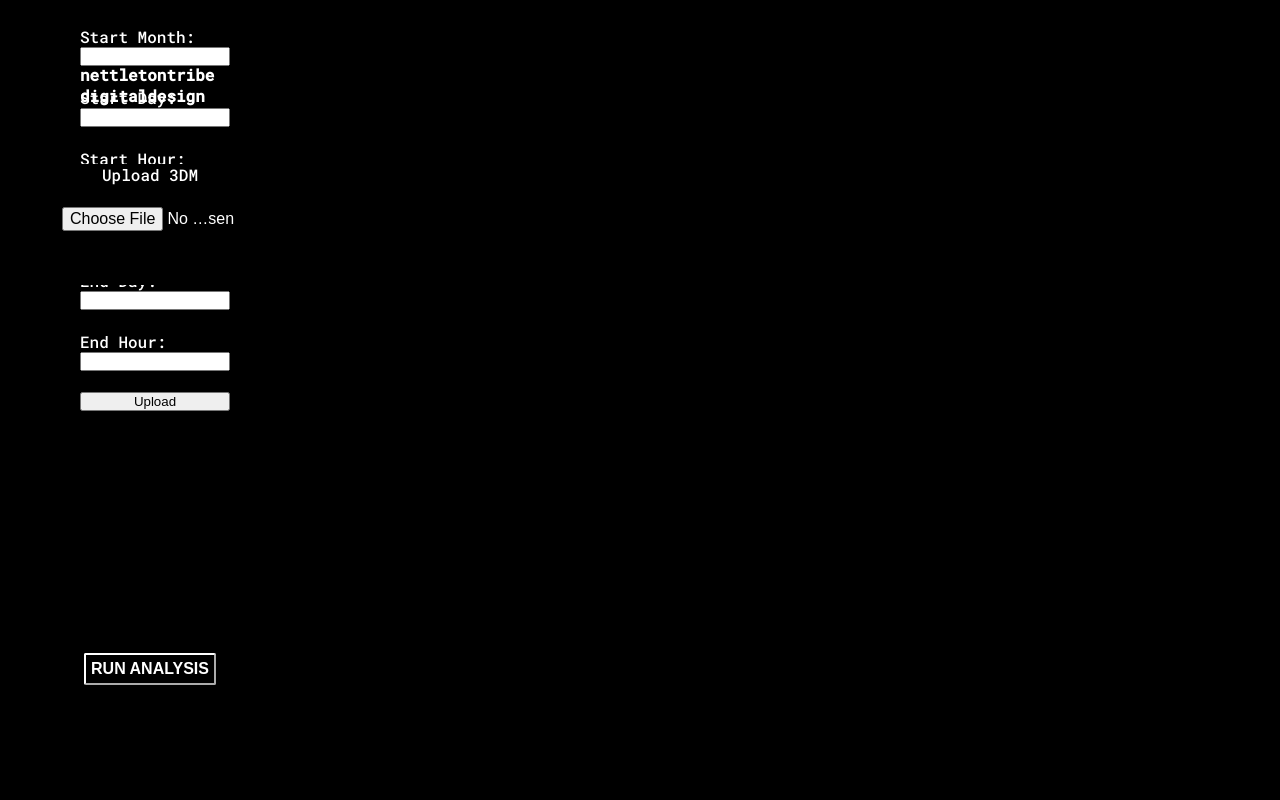
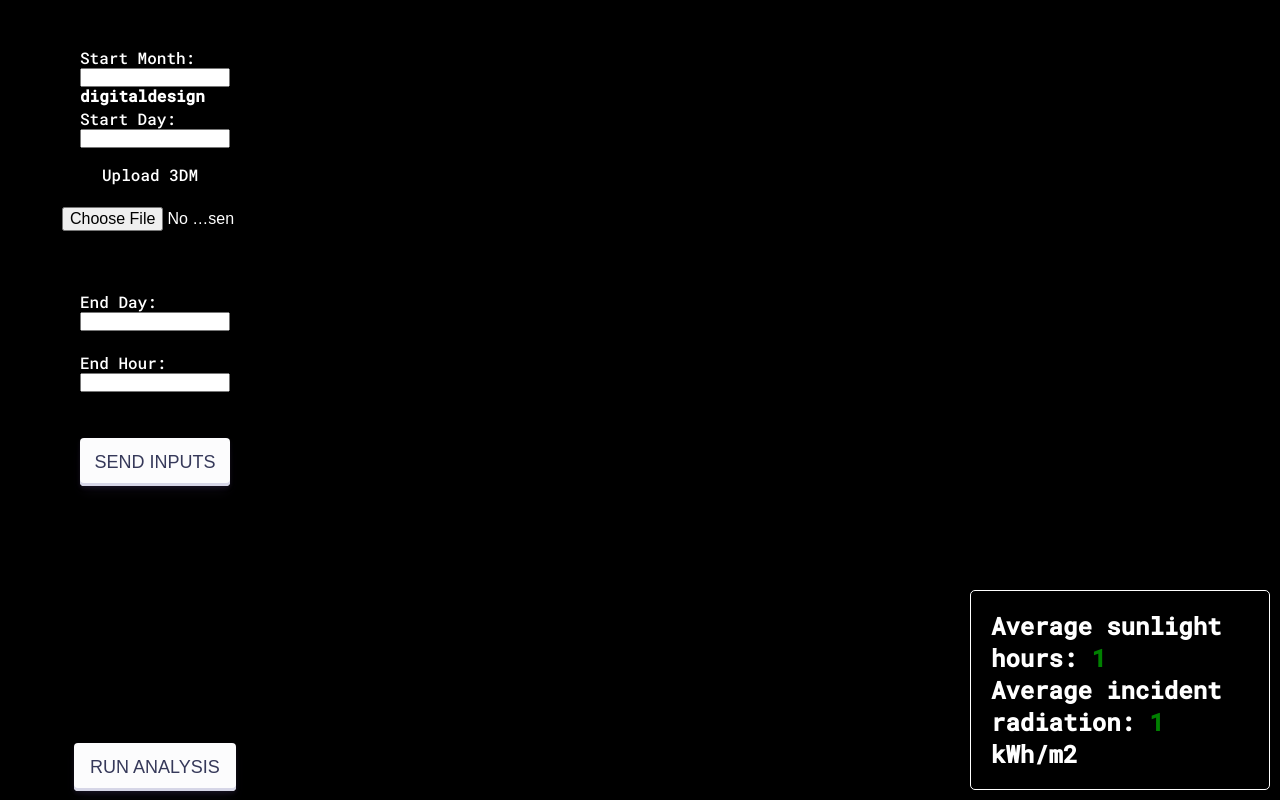
Before and after one commit to rivindubandara/ea_tool, a Flask app: template templates/index.html in a window 1280 px wide. Run offline with Flask 3, Linux system fonts and the light colour scheme; the template is opened without the code that fills it: most values are stand-ins (such as "Sample title", 1, 10 or a date in 2020); some libraries are stand-ins or nearby versions.

Commit message:
8/05 commit

```diff
--- a/app.py
+++ b/app.py
@@ -1,19 +1,16 @@
-from flask import Flask, request, redirect, url_for, send_file, render_template
-import os
+from flask import Flask, request, redirect, url_for, send_file, render_template, jsonify
 import json
 import requests
 import rhino3dm as rh
-from pyproj import *
 import base64
-import compute_rhino3d.Util
-from flask import jsonify
-import time
 
 app = Flask(__name__, static_url_path='/static')
+
 
 @app.route('/', methods=['GET', 'POST'])
 def index():
     return render_template('index.html')
+
 
 @app.route("/update_variables", methods=["POST"])
 def update_variables():
@@ -35,25 +32,28 @@ def update_variables():
     if request.form.get("endHour"):
         global end_h
         end_h = int(request.form.get("endHour"))
-    return ''
+    return redirect(request.referrer)
 
-uploaded_file_name = None
 
 @app.route('/process', methods=['POST'])
 def process():
-    global uploaded_file_name
     uploaded_file = request.files['file']
     if uploaded_file:
         uploaded_file.save('uploaded_file.3dm')
         update_variables()
-        run_sunlight_analysis('uploaded_file.3dm', start_m, start_d, start_h, end_m, end_d, end_h)
+        total_sunlight_hours, total_radiation_hours = run_sunlight_analysis('uploaded_file.3dm', start_m,
+                              start_d, start_h, end_m, end_d, end_h)
+        return render_template('index.html', total_sunlight_hours=total_sunlight_hours, total_radiation_hours=total_radiation_hours)
     return redirect(url_for('index'))
 
+@app.route('/process', methods=['GET'])
+def process_get():
+    return redirect(url_for('index'))
 
 def run_sunlight_analysis(uploaded_file, start_m, start_d, start_h, end_m, end_d, end_h):
+    total_sunlight_hours = None
+    total_radiation_hours = None
     compute_url = "http://localhost:6500/"
-    compute_rhino3d.Util.url = compute_url
-    compute_rhino3d.Util.authToken = ""
 
     class __Rhino3dmEncoder(json.JSONEncoder):
         def default(self, o):
@@ -72,11 +72,9 @@ def run_sunlight_analysis(uploaded_file, start_m, start_d, start_h, end_m, end_d
         if layers[layer_index].Name == "Geometry":
             geometry_list.append(obj)
 
-    context_breps = [obj.Geometry for obj in context_list if isinstance(
-        obj.Geometry, rh.Extrusion)]
+    context_breps = [obj.Geometry for obj in context_list]
 
-    geometry_breps = [obj.Geometry for obj in geometry_list if isinstance(
-        obj.Geometry, rh.Extrusion)]
+    geometry_breps = [obj.Geometry for obj in geometry_list]
 
     serialized_context = []
     for brep in context_breps:
@@ -88,21 +86,16 @@ def run_sunlight_analysis(uploaded_file, start_m, start_d, start_h, end_m, end_d
         serialized_brep = json.dumps(brep, cls=__Rhino3dmEncoder)
         serialized_geometry.append(serialized_brep)
 
-    context_list = []
-    for i, brep in enumerate(serialized_context):
-        context_list.append(
+    context_list = [{"ParamName": "context", "InnerTree": {}}]
+    for i, brep_context in enumerate(serialized_context):
+        key = f"{{{i};0}}"
+        value = [
             {
-                "ParamName": "context",
-                "InnerTree": {
-                    f"{{ {i}; }}": [
-                        {
-                            "type": "Rhino.Geometry.Brep",
-                            "data": brep
-                        }
-                    ]
-                }
+                "type": "Rhino.Geometry.Brep",
+                "data": brep_context
             }
-        )
+        ]
+        context_list[0]["InnerTree"][key] = value
 
     geometry_list = []
     for i, brep in enumerate(serialized_geometry):
@@ -224,18 +217,46 @@ def run_sunlight_analysis(uploaded_file, start_m, start_d, start_h, end_m, end_d
     sunlight_layer.Name = "Sunlight"
     sunlight_layerIndex = new_rhFile.Layers.Add(sunlight_layer)
 
+    radiation_layer = rh.Layer()
+    radiation_layer.Name = "Radiation"
+    radiation_layerIndex = new_rhFile.Layers.Add(radiation_layer)
+
     for val in response_object:
         paramName = val['ParamName']
-        innerTree = val['InnerTree']
-        for key, innerVals in innerTree.items():
-            for innerVal in innerVals:
-                if 'data' in innerVal:
-                    data = json.loads(innerVal['data'])
-                    mesh_geo = rh.CommonObject.Decode(data)
-                    att = rh.ObjectAttributes()
-                    att.LayerIndex = sunlight_layerIndex
-                    new_rhFile.Objects.AddMesh(mesh_geo, att)
+        if paramName == 'RH_OUT:mesh':
+            innerTree = val['InnerTree']
+            for key, innerVals in innerTree.items():
+                for innerVal in innerVals:
+                    if 'data' in innerVal:
+                        data = json.loads(innerVal['data'])
+                        geo = rh.CommonObject.Decode(data)
+                        att = rh.ObjectAttributes()
+                        att.LayerIndex = sunlight_layerIndex
+                        new_rhFile.Objects.AddMesh(geo, att)
+        elif paramName == "RH_OUT:radiation":
+            innerTree = val['InnerTree']
+            for key, innerVals in innerTree.items():
+                for innerVal in innerVals:
+                    if 'data' in innerVal:
+                        data = json.loads(innerVal['data'])
+                        geo = rh.CommonObject.Decode(data)
+                        att = rh.ObjectAttributes()
+                        att.LayerIndex = radiation_layerIndex
+                        new_rhFile.Objects.AddMesh(geo, att)
+        elif paramName == "RH_OUT:total_sunlight":
+            innerTree = val['InnerTree']
+            for key, innerVals in innerTree.items():
+                for innerVal in innerVals:
+                    if 'data' in innerVal:
+                        total_sunlight_hours = round(float(json.loads(innerVal['data'])), 2)
+        elif paramName == "RH_OUT:total_radiation":
+            innerTree = val['InnerTree']
+            for key, innerVals in innerTree.items():
+                for innerVal in innerVals:
+                    if 'data' in innerVal:
+                        total_radiation_hours = round(float(json.loads(innerVal['data'])), 2)
     new_rhFile.Write("./static/sunlight.3dm")
+    return total_sunlight_hours, total_radiation_hours
 
 if __name__ == '__main__':
     app.run(debug=True)
--- /dev/null
+++ b/requirements.txt
@@ -0,0 +1,4 @@
+flask
+json
+requests
+rhino3dm
--- a/static/js/main.js
+++ b/static/js/main.js
@@ -13,21 +13,21 @@ function init() {
   THREE.Object3D.DEFAULT_UP.set( 0, 0, 1 );
 
   renderer = new THREE.WebGLRenderer( { antialias: true } );
-  renderer.setPixelRatio( window.devicePixelRatio );
+  renderer.setPixelRatio( 2 );
   renderer.setSize( window.innerWidth, window.innerHeight );
   renderer.outputEncoding = THREE.sRGBEncoding;
   document.body.appendChild( renderer.domElement );
 
-  camera = new THREE.PerspectiveCamera( 60, window.innerWidth / window.innerHeight, 1, 1000 );
-  camera.position.set( 40, 40, 150 );
+  camera = new THREE.PerspectiveCamera( 60, window.innerWidth / window.innerHeight, 1, 10000 );
+  camera.position.set( 40, -40, 50 );
 
   scene = new THREE.Scene();
 
-  const ambientLight = new THREE.AmbientLight(0xffffff, 0.2);
+  const ambientLight = new THREE.AmbientLight(0xffffff, 0.5);
   scene.add(ambientLight);
 
   const directionalLight = new THREE.DirectionalLight( 0xffffff, 2 );
-  directionalLight.position.set( 0, 0, 2 );
+  directionalLight.position.set( 20, 40, 100);
   scene.add( directionalLight );
 
   const loader = new Rhino3dmLoader();
@@ -43,6 +43,14 @@ function init() {
   } );
 
   controls = new OrbitControls( camera, renderer.domElement );
+  controls.enableZoom = true;
+  controls.enableDamping = true;
+  controls.dampingDactor = 0.05;
+
+  controls.minDistance = 100;
+	controls.maxDistance = 500;
+
+  controls.maxPolarAngle = Math.PI / 2;
 
   window.addEventListener( 'resize', resize );
 
@@ -124,14 +132,26 @@ function animate() {
 
   controls.update();
   renderer.render( scene, camera );
-
+  renderer.setPixelRatio(2)
   requestAnimationFrame( animate );
 
 }
 
+function submitForm() {
+  var form = document.getElementById('variables-form');
+  var formData = new FormData(form);
+  var xhr = new XMLHttpRequest();
+  xhr.open('POST', form.action, true);
+  xhr.onload = function() {
+    // Handle response from server if necessary
+  };
+  xhr.send(formData);
+  return false;
+}
+
 function initGUI( layers ) {
   gui = new GUI({
-  title: 'layers',
+  title: '<i class="fa-solid fa-layer-group"></i>',
   });
 
   for ( let i = 0; i < layers.length; i ++ ) {
--- a/static/style.css
+++ b/static/style.css
@@ -34,13 +34,12 @@ nav {
 
 nav ul {
   list-style: none;
-  margin-top: 2rem;
   font-weight: lighter;
 }
 
 nav li {
-  margin-bottom: 15px;
-  transform: translate(0px, 600px);
+  margin-bottom: 20px;
+  transform: translate(0px, 650px);
 }
 
 nav a {
@@ -51,10 +50,9 @@ nav a {
 
 .title {
   position: absolute;
-  font-size: 5rem;
   left: 50%;
-  top: 75%;
-  transform: translate(-50%, -75%);
+  top: 50%;
+  transform: translate(-50%, -50%);
   background-color: white;
 }
 
@@ -74,21 +72,19 @@ nav a {
 }
 
 .lil-gui .title {
-  top: -80px;
+  top: -50px;
   padding: 0px;
-  font-size: 50px;
+  font-size: 3rem;
 }
 
 .lil-gui.root > .title {
-  color: pink;
+  color: white;
 }
 .lil-gui.closed > .title:before {
   content: "";
-  padding: 20px;
 }
 .lil-gui .title:before {
   content: "";
-  padding: 20px;
 }
 
 .upload-form {
@@ -128,22 +124,95 @@ nav a {
   max-width: 400px;
 }
 
-.upload-btn {
-  font-size: 1rem;
-  padding: 5px;
-  border-radius: 2px;
-  border-color: white;
-  background-color: black;
-  color: white;
-  font-weight: bold;
+.upload-btn  {
+  align-items: center;
+  appearance: none;
+  background-color: #FCFCFD;
+  border-radius: 4px;
+  border-width: 0;
+  box-shadow: rgba(45, 35, 66, 0.4) 0 2px 4px,rgba(45, 35, 66, 0.3) 0 7px 13px -3px,#D6D6E7 0 -3px 0 inset;
+  box-sizing: border-box;
+  color: #36395A;
   cursor: pointer;
-  transition: background-color 0.3s ease;
-  margin-top: 10px;
-  transform: translate(0px, 400px);
+  display: inline-flex;
+  height: 48px;
+  justify-content: center;
+  line-height: 1;
+  list-style: none;
+  overflow: hidden;
+  padding-left: 16px;
+  padding-right: 16px;
+  position: relative;
+  text-align: left;
+  text-decoration: none;
+  transition: box-shadow .15s,transform .15s;
+  user-select: none;
+  -webkit-user-select: none;
+  touch-action: manipulation;
+  white-space: nowrap;
+  will-change: box-shadow,transform;
+  font-size: 18px;
+  transform: translate(5px, 500px);
+
 }
 
-.upload-btn:hover {
-  background-color: peachpuff;
+.upload-btn :focus {
+  box-shadow: #D6D6E7 0 0 0 1.5px inset, rgba(45, 35, 66, 0.4) 0 2px 4px, rgba(45, 35, 66, 0.3) 0 7px 13px -3px, #D6D6E7 0 -3px 0 inset;
+}
+
+.upload-btn :hover {
+  box-shadow: rgba(45, 35, 66, 0.4) 0 4px 8px, rgba(45, 35, 66, 0.3) 0 7px 13px -3px, #D6D6E7 0 -3px 0 inset;
+  transform: translateY(-2px);
+}
+
+.upload-btn :active {
+  box-shadow: #D6D6E7 0 3px 7px inset;
+  transform: translateY(2px);
+}
+
+.variables-btn{
+  align-items: center;
+  appearance: none;
+  background-color: #FCFCFD;
+  border-radius: 4px;
+  border-width: 0;
+  box-shadow: rgba(45, 35, 66, 0.4) 0 2px 4px,rgba(45, 35, 66, 0.3) 0 7px 13px -3px,#D6D6E7 0 -3px 0 inset;
+  box-sizing: border-box;
+  color: #36395A;
+  cursor: pointer;
+  display: inline-flex;
+  height: 48px;
+  justify-content: center;
+  line-height: 1;
+  list-style: none;
+  overflow: hidden;
+  padding-left: 16px;
+  padding-right: 16px;
+  position: relative;
+  text-align: left;
+  text-decoration: none;
+  transition: box-shadow .15s,transform .15s;
+  user-select: none;
+  -webkit-user-select: none;
+  touch-action: manipulation;
+  white-space: nowrap;
+  will-change: box-shadow,transform;
+  font-size: 18px;
+  transform: translate(0px, 25px);
+}
+
+.variables-btn :focus {
+  box-shadow: #D6D6E7 0 0 0 1.5px inset, rgba(45, 35, 66, 0.4) 0 2px 4px, rgba(45, 35, 66, 0.3) 0 7px 13px -3px, #D6D6E7 0 -3px 0 inset;
+}
+
+.variables-btn :hover {
+  box-shadow: rgba(45, 35, 66, 0.4) 0 4px 8px, rgba(45, 35, 66, 0.3) 0 7px 13px -3px, #D6D6E7 0 -3px 0 inset;
+  transform: translateY(-2px);
+}
+
+.variables-btn :active {
+  box-shadow: #D6D6E7 0 3px 7px inset;
+  transform: translateY(2px);
 }
 
 .sidebar {
@@ -157,6 +226,32 @@ nav a {
   display: flex;
   flex-direction: column;
   color: white;
-  transform: translate(0px, -325px);
+  transform: translate(0px, -275px);
   width: 150px;
 }
+
+.lil-gui.allow-touch-styles.root.autoPlace{
+  transform: translate(0px, -150px);
+}
+
+.result-panel {
+  position: fixed;
+  bottom: 10px;
+  right: 10px;
+  width: 300px;
+  height: 200px;
+  padding: 20px;
+  background-color: black;
+  border: 1px solid white;
+  color: white;
+  box-shadow: 2px 2px 5px rgba(0, 0, 0, 0.1);
+  display: flex;
+  justify-content: center;
+  border-radius: 5px;
+  flex-direction: column;
+}
+
+.green-text{
+  text-align: center;
+  color: green;
+}
--- a/templates/index.html
+++ b/templates/index.html
@@ -12,6 +12,7 @@
       href="https://fonts.googleapis.com/css2?family=Roboto+Mono:wght@500&display=swap"
       rel="stylesheet"
     />
+    <script src="https://kit.fontawesome.com/4ef153df69.js" crossorigin="anonymous"></script>
   </head>
   <script
     async
@@ -57,7 +58,7 @@
       </div>
     </form>
 
-    <form action="{{ url_for('update_variables') }}" method="POST" class="variables-form">
+    <form id="variables-form" action="{{ url_for('update_variables') }}" method="POST" class="variables-form">
       <div class="slider-wrapper">
         <label for="start_month">Start Month:</label>
         <input type="number" id="start_month" name="startMonth" min="1" max="12" value="{{ start_m }}" /><br />
@@ -77,13 +78,16 @@
         <label for="end_hour">End Hour:</label>
         <input type="number" id="end_hour" name="endHour" min="0" max="23" value="{{ end_h }}" /><br />
 
-        <button type="submit" class="variables-btn">Upload</button>
+        <button type="submit" class="variables-btn" onclick="submitForm()">SEND INPUTS</button>
       </div>
     </form>
     </nav>
+    <div class="result-panel">
+      <h2 class="result-text">Average sunlight hours: <span class="green-text">{{ total_sunlight_hours }}</span></h2>
+      <h2 class="result-text">Average incident radiation: <span class="green-text"> {{ total_radiation_hours }}</span> kWh/m2</h2>
+    </div>
     <div id="result"></div>
     <script
-
     type="module"
     src="{{ url_for('static', filename='js/main.js') }}"
     ></script>
```
Also changed, not shown: templates/ea.html (deleted, +0 -36 lines), test.py (added, +113 -0 lines), templates/images/logo.png (added), 3 other files.
